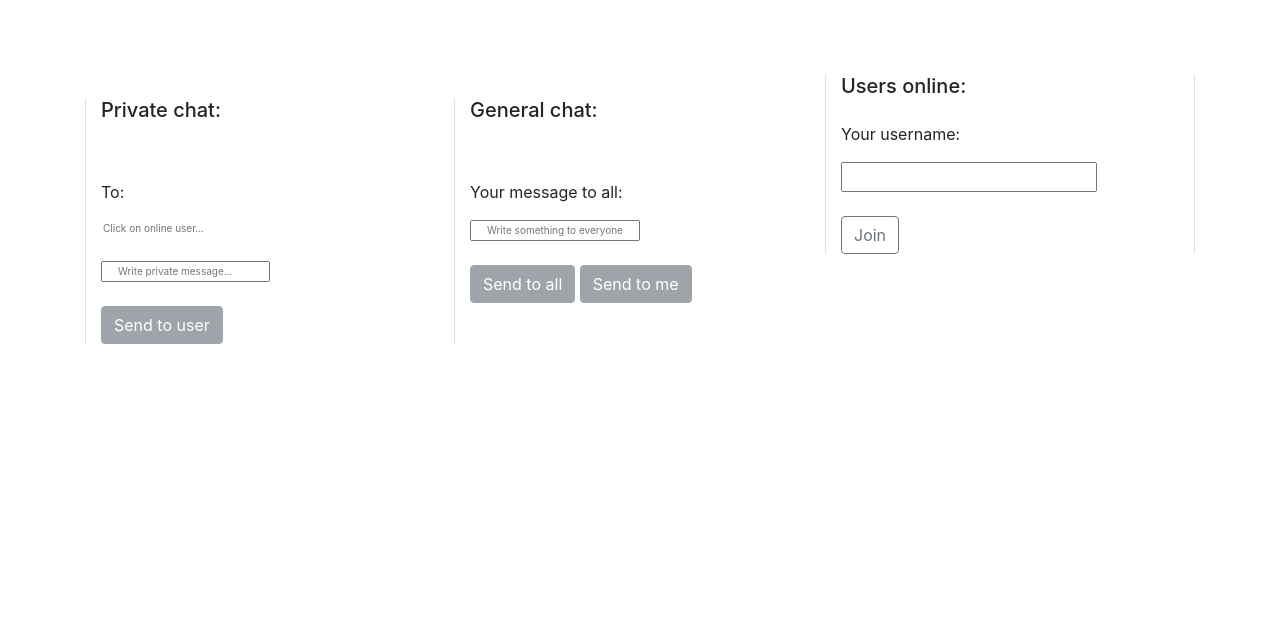
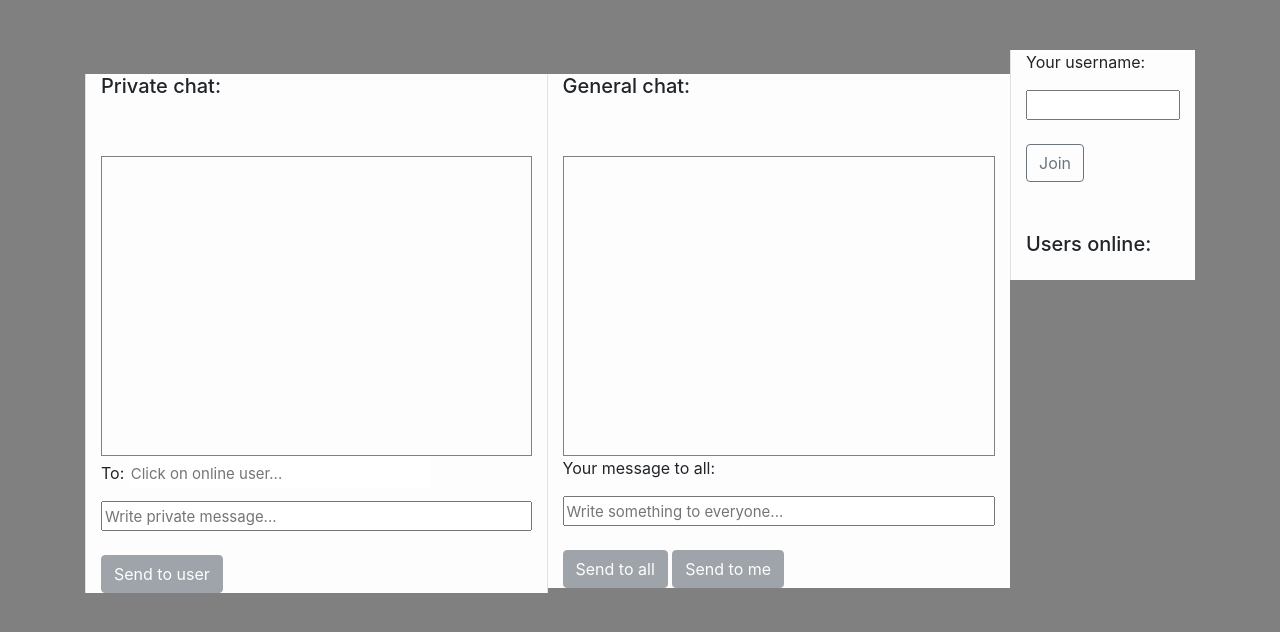
Before and after one commit to MichaelaHarinova/chatroom-exercise, a website: page client/index.html in a window 1280 px wide. Drawn offline with nearby package versions, Linux system fonts and the light colour scheme; no server answers.

Commit message:
bugs solved, styling in progress

```diff
--- a/client/index.html
+++ b/client/index.html
@@ -7,38 +7,39 @@
           integrity="sha384-TX8t27EcRE3e/ihU7zmQxVncDAy5uIKz4rEkgIXeMed4M0jlfIDPvg6uqKI2xXr2" crossorigin="anonymous">
     <title>Chatroom</title>
 </head>
-<body class="container">
-<br>
-<div class="container output col-sm-4 border-right border-left">
-    <h5>Users online:</h5>
-    <ul id="userList" class="list"></ul>
+<body class="body">
+<div class="container">
+<div class="output col-sm-2 col-md-2 border-left ">
     <label class="form-group" for="username">Your username:</label>
     <input class="card-group" type="text" name="username" id="username">
     <br>
     <button class="btn btn-outline-secondary" type="button" name="join" id="join">Join</button>
+    <br>
+    <h5 class="usersOnline">Users online:</h5>
+    <ul id="userList" class="list"></ul>
 </div>
 <br>
-<div class="container output col-sm-4">
+<div class="output col-sm-5 col-md-5">
     <h5>General chat:</h5>
-    <div class="output " id="target"></div>
+    <div class="output textArea scroll" id="target"></div>
     <label class="form-group" for="content">Your message to all:</label>
-    <input class="card-group col-6 placeholder" type="text" name="content" id="content" placeholder="Write something to everyone...">
+    <input class="card-group " type="text" name="content" id="content" placeholder="Write something to everyone...">
     <br>
     <button class="btn btn-secondary" type="button" name="sendAll" id="sendAll" disabled="disabled">Send to all</button>
     <button class="btn btn-secondary" type="button" name="sendMe" id="sendMe" disabled="disabled">Send to me</button>
 </div>
-<div class="container output col-sm-4 border-right border-left">
+<div class="output col-sm-5 col-md-5 border-right border-left">
     <h5>Private chat:</h5>
-    <div class="output" id="privateMsg"></div>
+    <div class="output textArea scroll" id="privateMsg"></div>
     <label class="form-group" for="receiverName">To:</label>
-    <input class="card-group readonly userText placeholder row-3" type="text" name="receiver" id="receiverName" readonly placeholder="Click on online user...">
+    <input class="userPrivate" type="text" name="receiver" id="receiverName" readonly placeholder="Click on online user...">
     <input type="hidden" id="receiverID">
     <label class="form-group" for="privateMessage"></label>
-    <input class="card-group col-6 placeholder" type="text" name="privateMessage" id="privateMessage" placeholder="Write private message...">
+    <input class="card-group" type="text" name="privateMessage" id="privateMessage" placeholder="Write private message...">
     <br>
     <button class="btn btn-secondary" type="button" name="send" id="send" disabled="disabled">Send to user</button>
 </div>
-
+</div>
 </body>
 <script src="/socket.io/socket.io.js"></script>
 <script type="text/javascript" src="script.js"></script>
--- a/client/script.js
+++ b/client/script.js
@@ -29,8 +29,8 @@ sock.on('join', (allUsers) => {
     console.log(allUsers);
     userList.innerHTML = '';
     for (const user of allUsers) {
-        console.log("test");
-        userList.innerHTML += `<br><ul><li class="list">online <p id="${user.id}">${user.username}</p></li></ul>`;
+      //  console.log("test");
+        userList.innerHTML += `<br><ul><li class="list">online <p class="p" id="${user.id}">${user.username}</p></li></ul>`;
         setTimeout(() => {
             document.getElementById(user.id).addEventListener("click", () => {
                 document.getElementById("receiverName").value = user.username;
@@ -60,7 +60,8 @@ target = document.getElementById("target")
 sock.on('displayMessage', (data) => {
     console.log(data);
     document.getElementById('content').value = '';
-    target.innerHTML += '<br><marquee scrollamount="4" scrolldelay="8" ><p ><span class="username">' + data.username  + '</span> -> ' + data.message + '</marquee> ';
+    target.innerHTML += '<marquee scrollamount="4" scrolldelay="8" ><p class="p"><span class="username">' + data.user  + '</span> -> ' + data.message + '</marquee><br> ';
+    document.getElementById("target").scrollTop = document.getElementById("target").scrollHeight
 });
 
 // ------------ send private message ------------
@@ -69,10 +70,11 @@ document.getElementById("send").addEventListener("click", () => {
     let message = document.getElementById("privateMessage").value;
     let username = document.getElementById("username").value;
     let receiver = document.getElementById("receiverID").value;
+    let receiverName = document.getElementById("receiverName").value;
 
     document.getElementById('privateMessage').value = '';
-    privateMsg.innerHTML += '<li><em><strong>' + username + ' -> </strong>: ' + message + '</em></li>';
-    sock.emit('private', ({username: username, receiver: receiver, message: message}));
+    privateMsg.innerHTML += '<p class="textBreak"><strong>' + username + ' -> ' + receiverName + '</strong>: ' + message + '</p><br>';
+    sock.emit('private', ({username: username, receiver: receiver,receiverName: receiverName, message: message}));
 });
 
 privateMsg = document.getElementById("privateMsg")
@@ -80,7 +82,7 @@ sock.on("private", (data) => {
     // console.log(data);
     if(sock.id === data.receiver){
         document.getElementById('privateMessage').value = '';
-        privateMsg.innerHTML += '<li><em><strong>' + data.username + ' -> </strong>: ' + data.message + '</em></li>';
+        privateMsg.innerHTML += '<p class="textBreak"><strong>' + data.username + ' -> </strong>: ' + data.message + '</p>';
     }
-
+    document.getElementById("privateMsg").scrollTop = document.getElementById("privateMsg").scrollHeight
 });
--- a/client/style.css
+++ b/client/style.css
@@ -1,7 +1,12 @@
+.body{
+    background-color: grey;
+}
+
 .output {
     margin-top: 50px;
-    width: 100%;
+    height: 100%;
     float: right;
+    background-color: #fdfdfd;
 }
 
 .username {
@@ -11,7 +16,6 @@
 
 .list {
     float: right;
-    width: 100%;
 }
 
 ul {
@@ -20,25 +24,56 @@ ul {
     font-size: 10px;
 }
 
-p {
-    font-size: 15px;
+.p {
+    font-size: 20px;
     color: dimgrey;
     cursor: pointer;
 }
 
-.readonly {
-    border-style: none;
+.textArea {
+    border: 1px solid #828080;
+    overflow: auto;
+    width: 100%;
+    height: 300px;
 }
 
-.textArea {
-    border: 1px solid black;
-    overflow: scroll;
+.userPrivate {
+    color: mediumseagreen;
+    border-style: none;
+    font-size: 20px;
+    width:70%;
 }
 
-.userText {
-    color: mediumseagreen;
+input::placeholder {
+    font-size: 15px;
 }
 
-.placeholder{
-    font-size:10px;
+input{
+    width: 100%;
 }
+
+.scroll::-webkit-scrollbar {
+    width: 12px; /* width of the entire scrollbar */
+}
+
+.scroll::-webkit-scrollbar-track {
+    background: #bfbfbe; /* color of the tracking area */
+}
+
+.scroll::-webkit-scrollbar-thumb {
+    background-color: #3cb371; /* color of the scroll thumb */
+    border-radius: 20px; /* roundness of the scroll thumb */
+    border: 3px solid #bfbfbe; /* creates padding around scroll thumb */
+}
+
+.textBreak {
+    overflow-wrap: break-word;
+}
+
+.usersOnline {
+    margin-top: 50px;
+}
+.logIn{
+    margin:20px;
+    float:right;
+}
```
